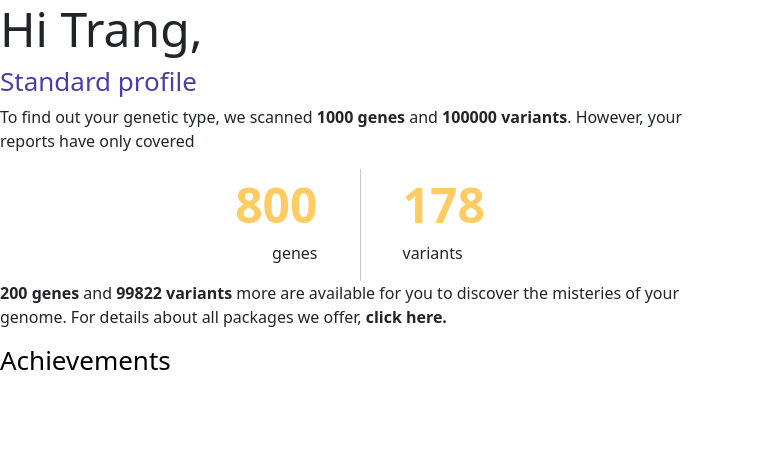
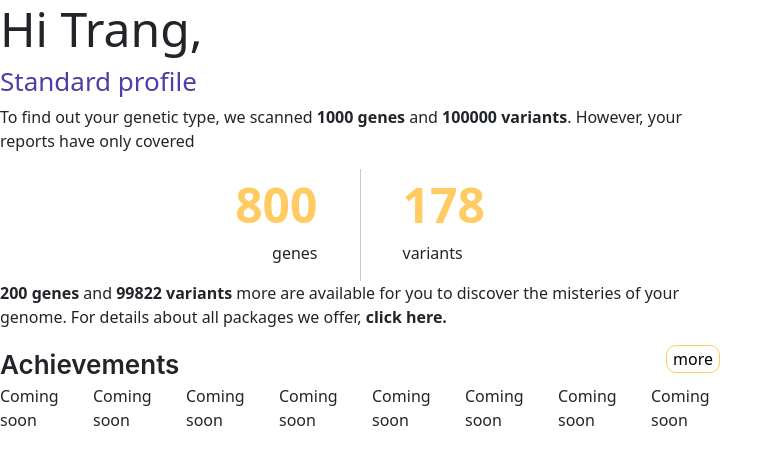
Before and after one commit to nguyentrungnghia1998/user-prototype, a React (Create React App) app: page / in a window 1280 px wide. Shown: the top 464 px of the page, without its empty margins (0-783 px from the left). Built offline with nearby package versions, Linux system fonts and the light colour scheme.

Commit message:
add more button and achievement

```diff
--- a/src/components/number-genes/number-genes.styles.scss
+++ b/src/components/number-genes/number-genes.styles.scss
@@ -1,18 +1,18 @@
-.col:first-child{
+.number-genes-container .col:first-child{
     text-align: right;
     margin-right: 30px;
 }
-.col:last-child{
+.number-genes-container .col:last-child{
     text-align: left;
     margin-left: 30px;
 }
-.value {
+.number-genes-container .value {
     color: #FFCC63;
     font-size: 48px;
     font-weight: 600;
     margin-bottom: 0;
 }
-.vr{
+.number-genes-container .vr{
     padding: 0 !important;
 }
 // .number-genes-container{
--- a/src/route/display-profile.component.jsx
+++ b/src/route/display-profile.component.jsx
@@ -27,9 +27,42 @@ const DisplayProfile = () => {
             <strong>{gens-gens_had} genes</strong> and <strong>{variants-variants_had} variants</strong> more are available for you
             to discover the misteries of your genome. For details about all packages we offer, <strong>click here.</strong>
             </p>
-            <h2 className={`profile-type`}>
-            Achievements
-            </h2>
+            <div className="Achievements-container">
+            <div class="row">
+                <div class="col">
+                    Achievements
+                </div>
+                <div class="col">
+                    <button type="button">more</button>
+                </div>
+            </div>
+            </div>
+            <div class="row">
+                <div class="col">
+                    Coming soon
+                </div>
+                <div class="col">
+                    Coming soon
+                </div>
+                <div class="col">
+                    Coming soon
+                </div>
+                <div class="col">
+                    Coming soon
+                </div>
+                <div class="col">
+                    Coming soon
+                </div>
+                <div class="col">
+                    Coming soon
+                </div>
+                <div class="col">
+                    Coming soon
+                </div>
+                <div class="col">
+                    Coming soon
+                </div>
+            </div>
         </div>
     )
 }
--- a/src/route/display-profile.styles.scss
+++ b/src/route/display-profile.styles.scss
@@ -17,4 +17,25 @@
     .paragraph {
         font-size: 16px;
     }
+    .Achievements-container{
+        .col:first-child{
+            text-align: left;
+            font-family: 'Inter';
+            font-style: normal;
+            font-weight: 600;
+            font-size: 26px;
+        }
+        .col:last-child{
+            text-align: right;
+            button{
+                // height: 23px;
+                // width: 55px;
+                box-sizing: border-box;
+                background: #FFFFFF;
+                border: 1px solid #FFCC63;
+                border-radius: 10px;
+                text-align: center;
+            }
+        }
+    }
 }
```
